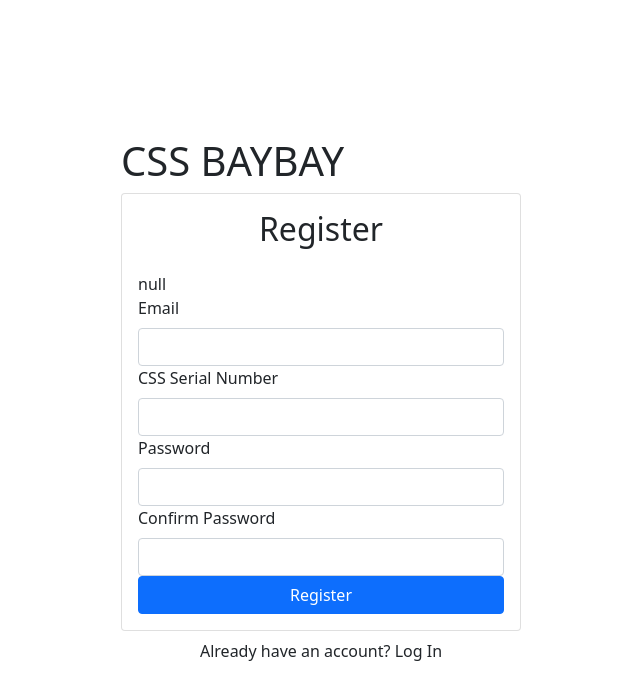
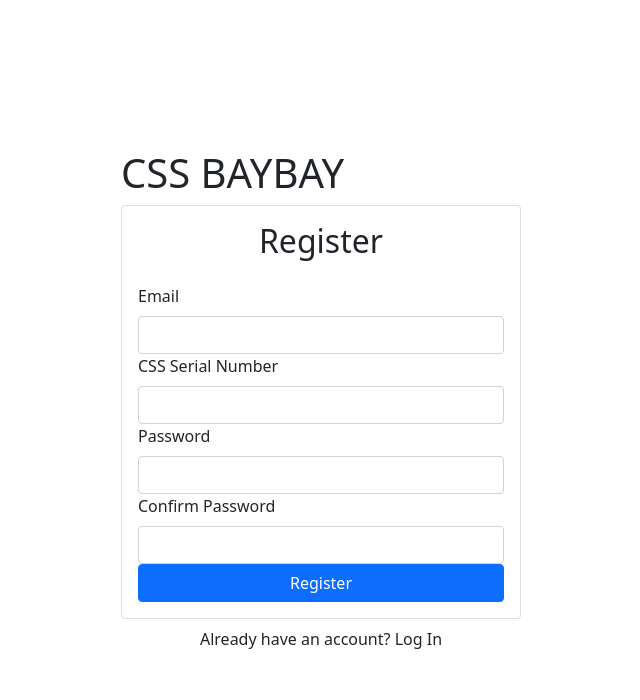
Before and after one commit to qrc2021/css, a React (Create React App) app in the folder frontend/: page / in a window 1280 px wide. Shown: the top 700 px of the page, without its empty margins (319-959 px from the left). Built offline with nearby package versions, Linux system fonts and the light colour scheme; no server answers.

Commit message:
debugging login auth

```diff
--- a/frontend/src/components/Signup.js
+++ b/frontend/src/components/Signup.js
@@ -7,7 +7,7 @@ export default function Signup() {
   const passwordRef = useRef()
   const passwordConfirmRef = useRef()
   const serialRef = useRef()
-  const { signup, currentUser } = useAuth()
+  const { signup } = useAuth()
   const [error, setError] = useState("")
   const [loading, setLoading] = useState(false)
 
@@ -33,7 +33,8 @@ export default function Signup() {
       <Card>
         <Card.Body>
           <h2 className="text-center mb-4">Register</h2>
-          {JSON.stringify(currentUser)}
+          {/* {JSON.stringify(currentUser)} */}
+          {/* {currentUser.email} */}
           {error && <Alert variant="danger">{error}</Alert>}
           <Form onSubmit = {handleSubmit}>
             <Form.Group id="email">
```
